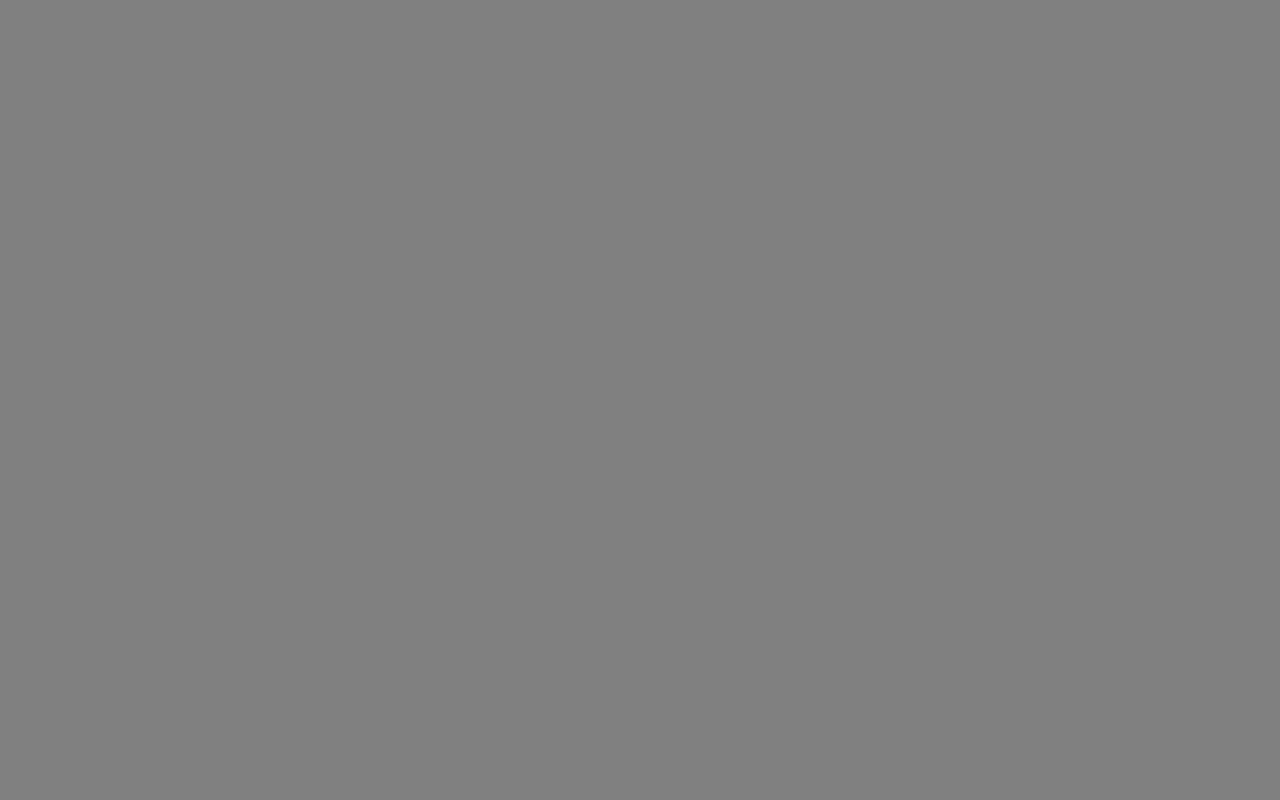
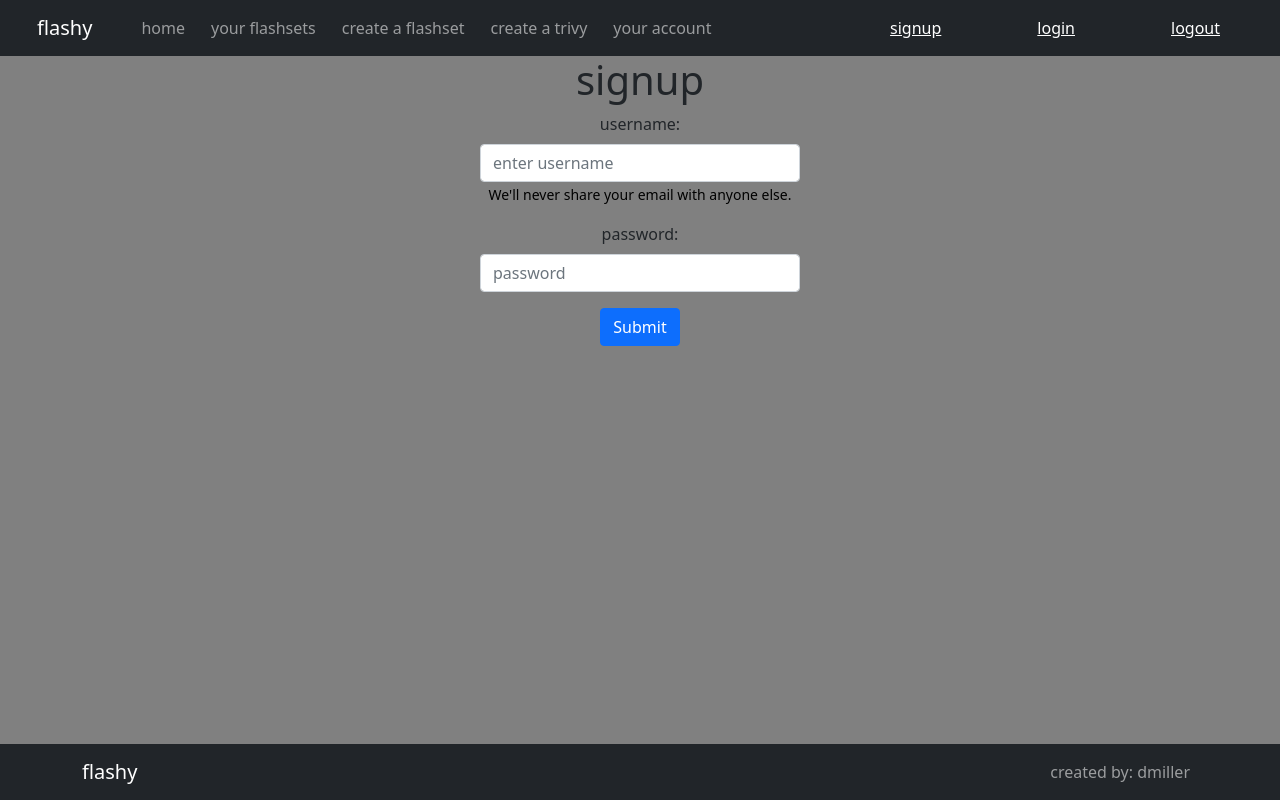
Before and after one commit to dmiller1006/flashy, a React (Create React App) app in the folder frontend/flashy/: page /signup in a window 1280 px wide. Before the commit this address had no page. Built offline with nearby package versions, Linux system fonts and the light colour scheme.

Commit message:
token up, work API calls

```diff
--- a/frontend/flashy/src/App.js
+++ b/frontend/flashy/src/App.js
@@ -3,6 +3,9 @@ import './App.css';
 
 // router
 import { BrowserRouter, Routes, Route } from 'react-router-dom'
+
+// state
+import { useEffect, useState } from 'react'
 
 // components
 import LandingPage from './pages/LandingPage'
@@ -16,14 +19,25 @@ import FlashSetDeleteConfirm from './pages/FlashSetDeleteConfirm'
 import RandomGamePage from './pages/RandomGamePage';
 import TriviaByCategory from './pages/TriviaByCategoryPage'
 import TrueFalsePage from './pages/TrueFalsePage';
+import SignupPage from './pages/SignupPage';
+import LoginPage from './pages/LoginPage';
+import LogoutPage from './pages/LogoutPage';
 
 
 const App = () => {
+  const [isSignedIn, setSignedIn] = useState(false)
+
+  useEffect(() => {
+    if (sessionStorage.getItem('token')) {
+      setSignedIn(true)
+    }
+  }, [])
+
   return (
     <div className="App">
       <BrowserRouter>
         <Routes>
-          <Route exact path="/" element={ <LandingPage /> }/>
+          <Route exact path="/" element={<LandingPage /> }/>
           <Route exact path="/home/" element={ <HomePage /> }/>
           <Route exact path="/flashsets/" element={<FlashSetListPage /> }/>
           <Route exact path="/flashsets/new" element={ <CreateFlashSetPage /> }/>
@@ -34,6 +48,9 @@ const App = () => {
           <Route exact path="trivia/random" element={<RandomGamePage />} />
           <Route exact path="trivia/bycategory" element={<TriviaByCategory />} />
           <Route exact path="trivia/truefalse" element={<TrueFalsePage />} />
+          <Route exact path="login" element={<LoginPage isSignedIn={isSignedIn} setSignedIn={setSignedIn}/> } />
+          <Route exact path="signup" element={<SignupPage />} />
+          <Route exact path="logout" element={<LogoutPage isSignedIn={isSignedIn} setSignedIn={setSignedIn} />} />
         </Routes>
       </BrowserRouter>
     </div>
--- /dev/null
+++ b/frontend/flashy/src/api/Accounts.js
@@ -0,0 +1,58 @@
+const tryCatchFetch = async (url, init = null) => {
+    try {
+        const response = await fetch(url, init)
+        if (response.ok) {
+            return await response.json()
+        }
+        else {
+            throw new Error(`Bad response: ${response.status} ${response.statusText}`)
+        }
+    }
+    catch (e) {
+        console.error(e)
+        return e
+    }
+}
+
+const signupUser = async (username, password) => {
+    console.log(username,password)
+    // post request to http://127.0.0.1:8000/accounts/signup with username/password body
+    const url = 'http://127.0.0.1:8000/accounts/signup'
+    const user = {
+        "username": `${username}`,
+        "password": `${password}`
+    }
+    const init = {
+        method: "POST",
+        headers: {
+            "Content-Type": "application/json"
+        },
+        body: JSON.stringify(user)
+    }
+    return await tryCatchFetch(url, init)
+}
+
+const loginUser = async (username, password) => {
+    const url = 'http://127.0.0.1:8000/accounts/get-token'
+    const user = {
+        "username": `${username}`,
+        "password": `${password}`
+    }
+    console.log(JSON.stringify(user))
+    const init = {
+        method: "POST",
+        headers: {
+            "Content-Type": "application/json"
+        },
+        body: JSON.stringify(user)
+    }
+    return await tryCatchFetch(url, init)
+}
+
+const exportItems = {
+    signupUser,
+    loginUser,
+}
+
+
+export default exportItems
--- a/frontend/flashy/src/components/NavBar.js
+++ b/frontend/flashy/src/components/NavBar.js
@@ -2,6 +2,7 @@ import React from 'react'
 import { Nav, Navbar, Container } from 'react-bootstrap';
 
 const NavBar = () => {
+
   return (
     <Navbar bg="dark" variant="dark" expand="lg">
       <Container fluid>
@@ -22,6 +23,17 @@ const NavBar = () => {
             </Nav.Link>
           </Nav>
         </Navbar.Collapse>
+            <Navbar.Collapse className="justify-content-end">
+          <Navbar.Text className='px-5'>
+            <a href="/signup">signup</a>
+          </Navbar.Text>
+          <Navbar.Text className='px-5'>
+                <a href="/login">login</a>
+              </Navbar.Text>
+          <Navbar.Text className='px-5'>
+            <a href="/logout">logout</a>
+          </Navbar.Text>
+            </Navbar.Collapse>
       </Container>
     </Navbar>
   )
--- a/frontend/flashy/src/components/TrueFalseCard.js
+++ b/frontend/flashy/src/components/TrueFalseCard.js
@@ -1,7 +1,5 @@
 import React from 'react'
 import { useState } from 'react'
-import TriviaCardFront from './TriviaCardFront'
-import TriviaCardBack from './TriviaCardBack'
 import FlashyAPI from '../api/FlashyAPI'
 
 const TrueFalseCard = ({ question, answer }) => {
--- a/frontend/flashy/src/pages/AccountPage.js
+++ b/frontend/flashy/src/pages/AccountPage.js
@@ -7,6 +7,8 @@ const AccountPage = () => {
         <div className="wrapper">
             <NavBar />
             <h1>AccountPage</h1>
+            <h3>You are logged in or you are not.</h3>
+            <h4>Details about the account.</h4>
             <div style={{ position: 'absolute', width: '100%', bottom: '0' }}>
                 <Footer />
             </div>
--- a/frontend/flashy/src/pages/CreateFlashSetPage.js
+++ b/frontend/flashy/src/pages/CreateFlashSetPage.js
@@ -29,7 +29,7 @@ const CreateFlashSetPage = () => {
         <Form.Group className="mb-3" controlId="formBasicEmail">
           <Form.Label>flashset name:</Form.Label>
           <Form.Control placeholder="enter a flashset name" />
-          <Form.Text className="text-muted">
+          <Form.Text style={{ color: 'black' }}>
             make sure you use a creative name for your flashset name
           </Form.Text>
         </Form.Group>
--- a/frontend/flashy/src/pages/LandingPage.js
+++ b/frontend/flashy/src/pages/LandingPage.js
@@ -4,6 +4,12 @@ import Footer from '../components/Footer'
 
 
 const LandingPage = () => {
+  sessionStorage.setItem('token', '')
+  sessionStorage.setItem('username', '')
+  localStorage.setItem('token', '')
+  localStorage.setItem('username', '')
+
+
   return (
     <div className="wrapper">
       <NavBar />
--- /dev/null
+++ b/frontend/flashy/src/pages/LoginPage.js
@@ -0,0 +1,69 @@
+import NavBar from '../components/NavBar'
+import Footer from '../components/Footer'
+import { Form, Button, Alert } from 'react-bootstrap'
+import Accounts from '../api/Accounts'
+import { useState } from 'react'
+import { useNavigate } from 'react-router-dom'
+
+
+const LoginPage = ({isSignedIn, setSignedIn}) => {
+    const [loginMsg, setLoginMsg] = useState(null)
+
+    const navigate = useNavigate()
+
+
+
+    const loginMsgFunc = () => {
+        if (loginMsg != null) {
+            return <Alert key='danger' variant='danger' style={{ width: '50%', margin: '0 auto' }}>there was a sign-in error, please try again..</Alert>
+        }
+    }
+
+    const handleSubmit = async (e) => {
+        e.preventDefault()
+        const username = e.target[0].value
+        const password = e.target[1].value
+        const data = await Accounts.loginUser(username, password)
+        if (data['token']) {
+            setSignedIn(true)
+            sessionStorage.setItem('token', data['token'])
+            sessionStorage.setItem('username', username)
+            navigate('/home/')
+
+        } else {
+            setLoginMsg('there is an issue with your login, please try again')
+        }
+    }
+
+return (
+    <div className="wrapper">
+            <NavBar />
+            <h1>login</h1>
+            <div>
+                {loginMsgFunc()}
+            </div>
+        <Form style={{ width: '25%', margin: '0 auto' }} onSubmit={handleSubmit}>
+            <Form.Group className="mb-3" controlId="formBasicEmail">
+                <Form.Label>username:</Form.Label>
+                <Form.Control placeholder="enter username" />
+                <Form.Text style={{ color: 'black'}}>
+                    We'll never share your email with anyone else.
+                </Form.Text>
+            </Form.Group>
+
+            <Form.Group className="mb-3" controlId="formBasicPassword">
+                <Form.Label>password:</Form.Label>
+                <Form.Control type="password" placeholder="password" />
+            </Form.Group>
+            <Button variant="primary" type="submit">
+                Submit
+            </Button>
+        </Form>
+            <div style={{ position: 'absolute', width: '100%', bottom: '0' }}>
+                <Footer />
+            </div>
+        </div>
+    )
+}
+
+export default LoginPage
--- /dev/null
+++ b/frontend/flashy/src/pages/LogoutPage.js
@@ -0,0 +1,28 @@
+import React, { useEffect } from 'react'
+import NavBar from '../components/NavBar'
+import Footer from '../components/Footer'
+import { useNavigate } from 'react-router-dom'
+
+
+const LogoutPage = ({ isSignedIn, setSignedIn }) => {
+    const navigate = useNavigate()
+
+    useEffect(() => {
+        sessionStorage.removeItem('token')
+        sessionStorage.removeItem('username')
+        navigate('/login')
+    }, [])
+
+
+    return (
+        <div className="wrapper">
+            <NavBar />
+            <h1>you have been logged out</h1>
+            <div style={{ position: 'absolute', width: '100%', bottom: '0' }}>
+                <Footer />
+            </div>
+        </div>
+    )
+}
+
+export default LogoutPage
--- /dev/null
+++ b/frontend/flashy/src/pages/SignupPage.js
@@ -0,0 +1,46 @@
+import React from 'react'
+import NavBar from '../components/NavBar'
+import Footer from '../components/Footer'
+import { Form, Button } from 'react-bootstrap'
+import Accounts from '../api/Accounts'
+import { useNavigate } from 'react-router-dom'
+
+const SignupPage = () => {
+    const navigate = useNavigate()
+    const handleSubmit = (e) => {
+        e.preventDefault()
+        const username = e.target[0].value
+        const password = e.target[1].value
+        Accounts.signupUser(username, password)
+        navigate('/login')
+    }
+
+    return (
+        <div className="wrapper">
+            <NavBar />
+            <h1>signup</h1>
+            <Form style={{ width: '25%', margin: '0 auto' }} onSubmit={handleSubmit}>
+                <Form.Group className="mb-3" controlId="formBasicEmail">
+                    <Form.Label>username:</Form.Label>
+                    <Form.Control placeholder="enter username" />
+                    <Form.Text style={{ color: 'black' }}>
+                        We'll never share your email with anyone else.
+                    </Form.Text>
+                </Form.Group>
+
+                <Form.Group className="mb-3" controlId="formBasicPassword">
+                    <Form.Label>password:</Form.Label>
+                    <Form.Control type="password" placeholder="password" />
+                </Form.Group>
+                <Button variant="primary" type="submit">
+                    Submit
+                </Button>
+            </Form>
+            <div style={{ position: 'absolute', width: '100%', bottom: '0' }}>
+                <Footer />
+            </div>
+        </div>
+    )
+}
+
+export default SignupPage
```
